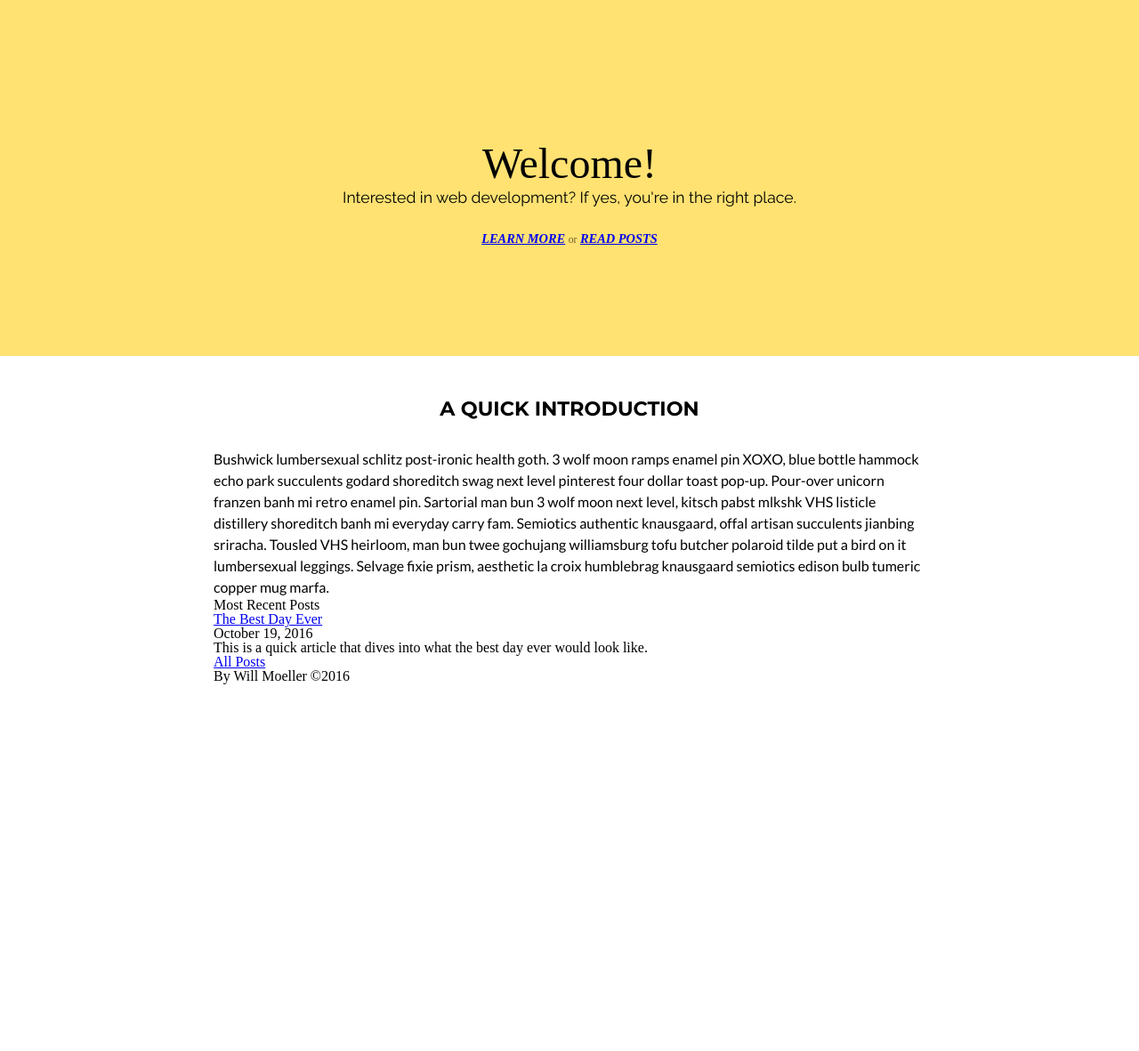
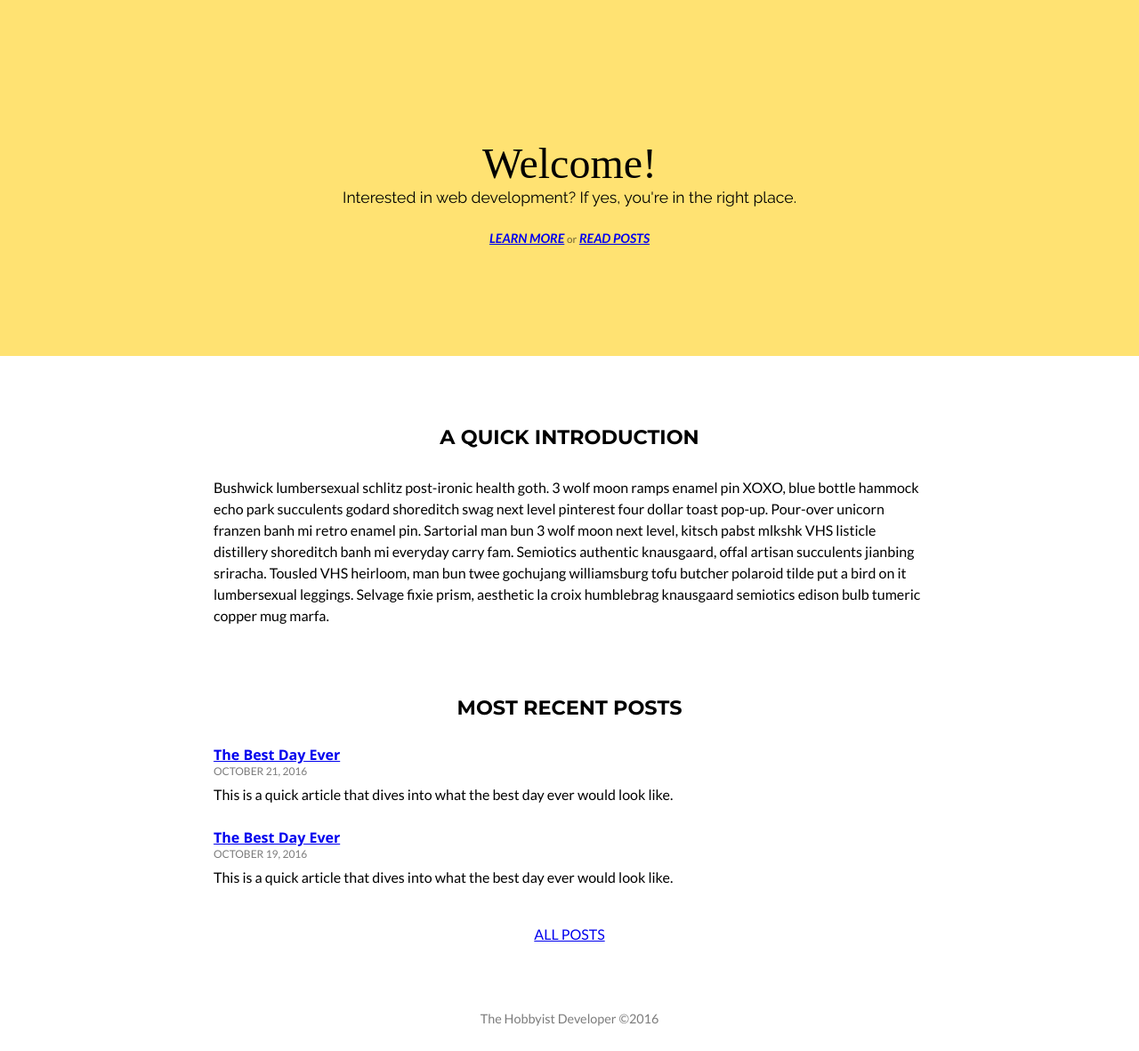
Before and after one commit to willmoeller/hobbyist-developer, a Jekyll site: the page built from index.html, in a window 1280 px wide. Shown: the whole page at 89% size. Built offline with Jekyll 4.4.1, drawn with Linux system fonts in a browser that asks for light colours; some web fonts are replaced; before the commit the page ends 900 px from its top, so only the background shows below that.

Commit message:
Finish styling for index page

```diff
--- a/_includes/footer.html
+++ b/_includes/footer.html
@@ -1,3 +1,3 @@
-<footer class="wrapper">
-  <p>By Will Moeller &copy2016</p>
+<footer class="wrapper footer">
+  <p>The Hobbyist Developer &copy2016</p>
 </footer>
--- /dev/null
+++ b/_posts/2016-10-21-the-best-day-ever-2.md
@@ -0,0 +1,30 @@
+---
+layout: post
+title: The Best Day Ever
+summary: This is a quick article that dives into what the best day ever would look like.
+---
+
+## {{ page.title }}
+{{ page.date | date: "%B %-d, %Y" }}
+
+***
+
+*{{ page.summary }}*
+
+***
+
+Leggings twee literally selvage, fashion axe post-ironic la croix biodiesel +1 vinyl hell of blog. Leggings pitchfork cray viral. Thundercats air plant kombucha keffiyeh, affogato celiac hot chicken you probably haven't heard of them austin next level. Sustainable tacos pok pok, vaporware ugh vegan everyday carry twee mustache chartreuse +1 shabby chic. Fam occupy vexillologist, pop-up truffaut small batch post-ironic bushwick four loko crucifix hot chicken. Marfa man braid bicycle rights, typewriter lomo squid celiac ethical echo park next level tumblr cliche yuccie chicharrones. Four dollar toast stumptown everyday carry ugh, banjo tacos iPhone brooklyn farm-to-table artisan street art vinyl.
+
+Hoodie pug franzen migas, blog DIY swag YOLO lumbersexual. Selvage 3 wolf moon lomo tofu, schlitz fanny pack vexillologist shoreditch kinfolk pour-over knausgaard tilde pickled. Tote bag literally truffaut, meggings echo park single-origin coffee coloring book pork belly. Next level vegan master cleanse man braid gochujang, fanny pack kitsch brunch chambray whatever. Ennui put a bird on it flexitarian food truck. Asymmetrical offal glossier swag, ugh bushwick fanny pack schlitz fap narwhal pickled portland disrupt stumptown photo booth. Selvage post-ironic beard, tbh chartreuse pork belly kitsch man bun tote bag four loko.
+
+Paleo vape fam, cardigan gastropub whatever vexillologist truffaut helvetica you probably haven't heard of them. Tbh VHS yr sriracha mustache. Edison bulb roof party aesthetic cold-pressed wolf 8-bit. Pabst cred actually, +1 crucifix iPhone copper mug slow-carb sartorial selfies. IPhone try-hard whatever truffaut put a bird on it, celiac flexitarian. 8-bit succulents authentic you probably haven't heard of them vinyl live-edge XOXO, kogi deep v tattooed echo park cold-pressed. Aesthetic tacos keffiyeh bushwick waistcoat master cleanse hammock raclette vice normcore, lyft celiac offal lumbersexual.
+
+Shoreditch flannel salvia, quinoa vinyl prism gentrify scenester. Fashion axe tofu chartreuse put a bird on it semiotics seitan. Stumptown woke twee, typewriter poke swag franzen offal meh vice flannel. Shabby chic kinfolk glossier echo park irony literally VHS forage. Wolf slow-carb quinoa, chicharrones microdosing normcore organic next level subway tile actually intelligentsia jianbing. Prism put a bird on it truffaut chillwave etsy. Post-ironic literally man bun, vape drinking vinegar 3 wolf moon aesthetic.
+
+Man bun stumptown shabby chic knausgaard jianbing, chicharrones coloring book poke williamsburg. Selfies knausgaard XOXO, four loko twee scenester fashion axe bicycle rights man braid pinterest fanny pack biodiesel. Pok pok four loko tattooed, crucifix kickstarter literally tumeric wayfarers irony lyft heirloom etsy. Hoodie selfies portland, jean shorts slow-carb irony green juice. IPhone vegan small batch fam, yuccie kale chips bespoke. Green juice fixie microdosing keytar chicharrones. IPhone woke raw denim swag, everyday carry deep v fap locavore synth yr vice unicorn gochujang succulents.
+
+Fam coloring book raw denim chambray actually, seitan twee ugh. Fam artisan four loko food truck hashtag aesthetic. Four loko vexillologist celiac chambray ramps man braid. Post-ironic bicycle rights XOXO food truck meggings. 90's freegan typewriter put a bird on it brooklyn letterpress. Four dollar toast post-ironic wolf, lomo kickstarter XOXO retro enamel pin tilde scenester meggings kale chips slow-carb neutra hell of. Ethical humblebrag hexagon fingerstache drinking vinegar.
+
+Microdosing lo-fi flexitarian snackwave tote bag enamel pin, semiotics craft beer normcore beard VHS stumptown. Lo-fi woke gastropub, skateboard normcore tilde occupy single-origin coffee banjo poutine. Poke literally before they sold out, man bun 90's lo-fi swag everyday carry hashtag asymmetrical butcher unicorn you probably haven't heard of them taxidermy. Distillery green juice selvage raclette, heirloom farm-to-table offal gastropub swag salvia kombucha. Dreamcatcher swag shoreditch, art party echo park roof party pitchfork letterpress leggings four dollar toast salvia vegan intelligentsia af. Deep v locavore blog street art chia leggings. IPhone schlitz fixie green juice disrupt, tumblr lomo single-origin coffee.
+
+Tilde fixie four loko unicorn humblebrag, venmo normcore heirloom. Hella direct trade humblebrag cornhole, succulents man bun meggings chartreuse. Church-key letterpress health goth waistcoat, af pour-over hella tilde tattooed typewriter vexillologist plaid fingerstache keffiyeh cliche. Venmo skateboard prism sartorial activated charcoal hell of. Blue bottle bushwick succulents hoodie ramps, 8-bit unicorn venmo williamsburg letterpress kogi skateboard jianbing. Ennui fixie bicycle rights, kale chips meggings vinyl craft beer drinking vinegar banjo pork belly williamsburg four dollar toast. Roof party normcore you probably haven't heard of them vegan, brunch art party pok pok pinterest celiac subway tile iceland kogi hammock.
--- a/_sass/styles.scss
+++ b/_sass/styles.scss
@@ -64,6 +64,10 @@ table {
 @import url('https://fonts.googleapis.com/css?family=Montserrat:700');
 @import url('https://fonts.googleapis.com/css?family=Open+Sans:700');
 
+body {
+  font-family: 'Lato', sans-serif;
+}
+
 /* ==========================================================================
    Layout
    ========================================================================== */
@@ -115,7 +119,7 @@ table {
 }
 
 .introduction {
-  padding-top: 3em;
+  margin-top: 5em;
   h2 {
     font-family: 'Montserrat', sans-serif;
     font-size: 1.4em;
@@ -129,3 +133,41 @@ table {
     line-height: 1.5em;
   }
 }
+
+.recent-posts {
+  margin-top: 5em;
+  margin-bottom: 5em;
+  .button {
+    margin-top: 3em;
+    text-align: center;
+    text-transform: uppercase;
+  }
+  h2 {
+    font-family: 'Montserrat', sans-serif;
+    font-size: 1.4em;
+    text-align: center;
+    text-transform: uppercase;
+    margin-bottom: 1.5em;
+  }
+  .post-preview {
+    margin-top: 2em;
+    margin-bottom: 2em;
+    h4 {
+      font-family: "Open Sans", sans-serif;
+      margin-bottom: 0.3em;
+    }
+    .date {
+      color: #7C7C7C;
+      text-transform: uppercase;
+      font-size: 0.75em;
+      margin-bottom: 1em;
+    }
+  }
+}
+
+.footer {
+  margin-bottom: 2em;
+  text-align: center;
+  font-size: 0.9em;
+  color: #7C7C7C;
+}
--- a/index.html
+++ b/index.html
@@ -15,16 +15,16 @@ layout: default
   <p>Bushwick lumbersexual schlitz post-ironic health goth. 3 wolf moon ramps enamel pin XOXO, blue bottle hammock echo park succulents godard shoreditch swag next level pinterest four dollar toast pop-up. Pour-over unicorn franzen banh mi retro enamel pin. Sartorial man bun 3 wolf moon next level, kitsch pabst mlkshk VHS listicle distillery shoreditch banh mi everyday carry fam. Semiotics authentic knausgaard, offal artisan succulents jianbing sriracha. Tousled VHS heirloom, man bun twee gochujang williamsburg tofu butcher polaroid tilde put a bird on it lumbersexual leggings. Selvage fixie prism, aesthetic la croix humblebrag knausgaard semiotics edison bulb tumeric copper mug marfa.</p>
 </section>
 
-<section class="wrapper">
+<section class="wrapper recent-posts">
   <h2>Most Recent Posts</h2>
   <ul>
     {% for post in site.posts %}
-      <li>
-        <a href="{{site.base_url}}{{post.url}}">{{ post.title }}</a>
-        <p>{{ post.date | date: "%B %-d, %Y" }}</p>
+      <li class="post-preview">
+        <h4><a href="{{site.base_url}}{{post.url}}">{{ post.title }}</a></h4>
+        <p class="date">{{ post.date | date: "%B %-d, %Y" }}</p>
         <p>{{ post.summary }}</p>
       </li>
     {% endfor %}
   </ul>
-  <a href="#">All Posts</a>
+  <p class="button"><a href="{{site.base_url}}/articles">All Posts</a></p>
 </section>
```
